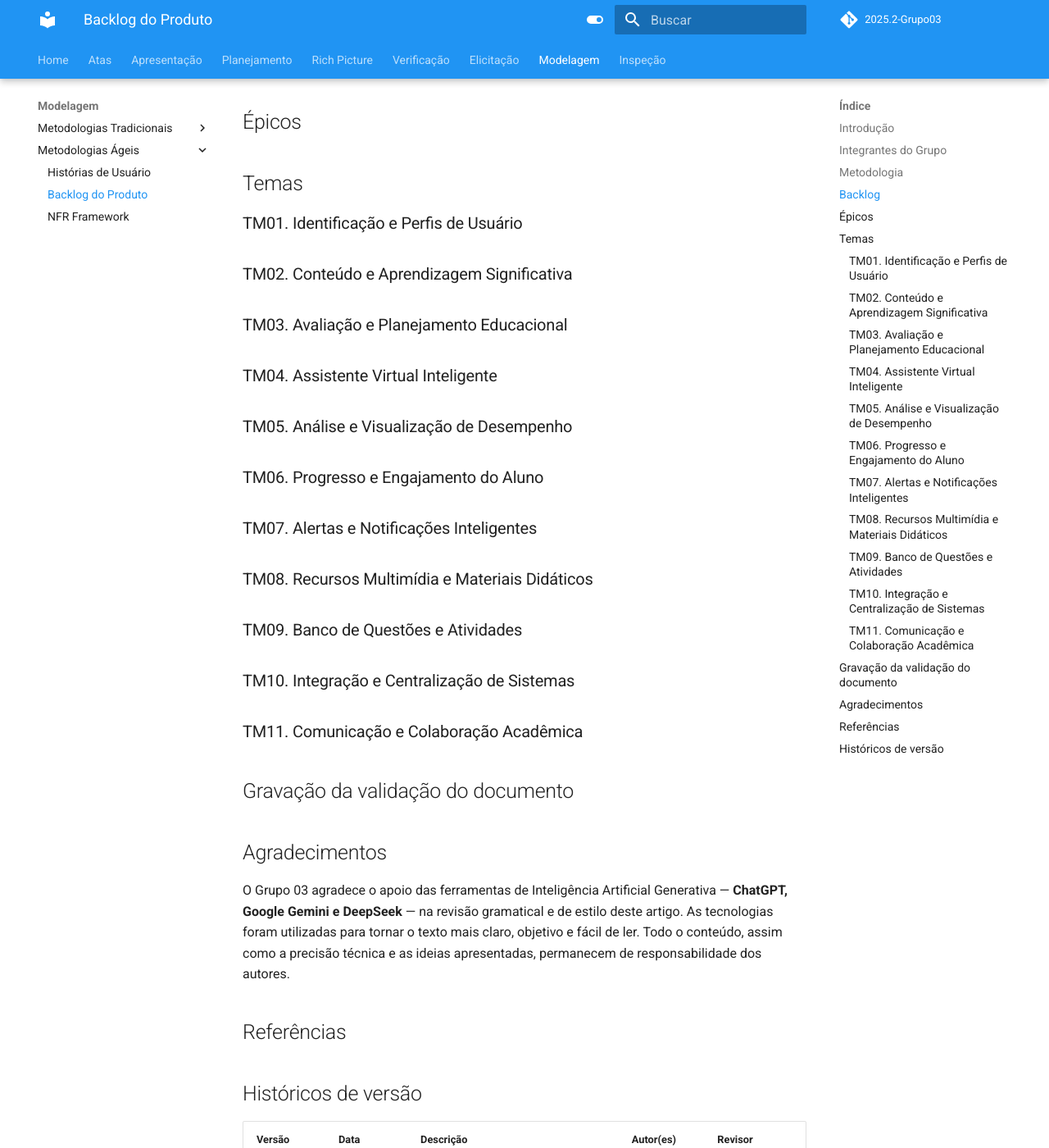
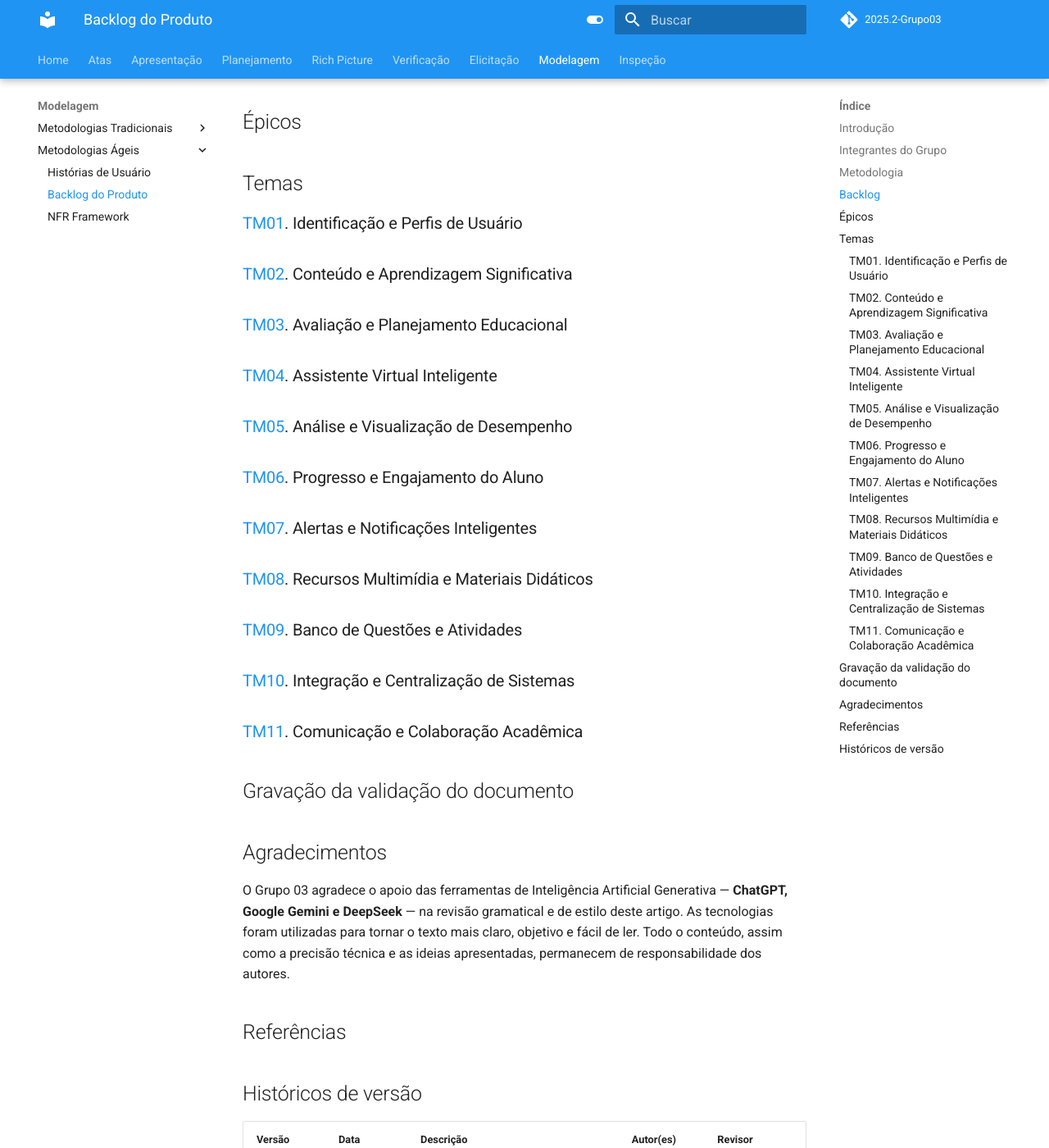
Before and after one commit to Requisitos-de-Software/2025.2-Grupo03, an MkDocs documentation site: the page built from docs/Modelagem/backlog_do_produto.md, in a window 1280 px wide and 1400 px high, scrolled down 969 px. Shown: the whole window at 82% size. Built offline with MkDocs 1.6.1 and Material for MkDocs 9.7.7, drawn with Linux system fonts in a browser that asks for light colours; comment, search, counter and statistics services are not loaded; some of the changed lines change nothing that is shown.

Commit message:
Adição de hiperlinks

```diff
--- a/docs/Modelagem/backlog_do_produto.md
+++ b/docs/Modelagem/backlog_do_produto.md
@@ -25,27 +25,27 @@ A Tabela 1 apresenta todos os integrantes da equipe que participaram da etapa de
 
 ## Temas
 
-### TM01. Identificação e Perfis de Usuário
+### [TM01](https://requisitos-de-software.github.io/2025.2-Grupo03/Modelagem/backlog_do_produto/#tm01-identificacao-e-perfis-de-usuario). Identificação e Perfis de Usuário
 
-### TM02. Conteúdo e Aprendizagem Significativa
+### [TM02](https://requisitos-de-software.github.io/2025.2-Grupo03/Modelagem/backlog_do_produto/#tm02-conteudo-e-aprendizagem-significativa). Conteúdo e Aprendizagem Significativa
 
-### TM03. Avaliação e Planejamento Educacional
+### [TM03](https://requisitos-de-software.github.io/2025.2-Grupo03/Modelagem/backlog_do_produto/#tm03-avaliacao-e-planejamento-educacional). Avaliação e Planejamento Educacional
 
-### TM04. Assistente Virtual Inteligente
+### [TM04](https://requisitos-de-software.github.io/2025.2-Grupo03/Modelagem/backlog_do_produto/#tm04-assistente-virtual-inteligente). Assistente Virtual Inteligente
 
-### TM05. Análise e Visualização de Desempenho
+### [TM05](https://requisitos-de-software.github.io/2025.2-Grupo03/Modelagem/backlog_do_produto/#tm05-analise-e-visualizacao-de-desempenho). Análise e Visualização de Desempenho
 
-### TM06. Progresso e Engajamento do Aluno
+### [TM06](https://requisitos-de-software.github.io/2025.2-Grupo03/Modelagem/backlog_do_produto/#tm06-progresso-e-engajamento-do-aluno). Progresso e Engajamento do Aluno
 
-### TM07. Alertas e Notificações Inteligentes
+### [TM07](https://requisitos-de-software.github.io/2025.2-Grupo03/Modelagem/backlog_do_produto/#tm07-alertas-e-notificacoes-inteligentes). Alertas e Notificações Inteligentes
 
-### TM08. Recursos Multimídia e Materiais Didáticos
+### [TM08](https://requisitos-de-software.github.io/2025.2-Grupo03/Modelagem/backlog_do_produto/#tm08-recursos-multimidia-e-materiais-didaticos). Recursos Multimídia e Materiais Didáticos
 
-### TM09. Banco de Questões e Atividades
+### [TM09](https://requisitos-de-software.github.io/2025.2-Grupo03/Modelagem/backlog_do_produto/#tm09-banco-de-questoes-e-atividades). Banco de Questões e Atividades
 
-### TM10. Integração e Centralização de Sistemas
+### [TM10](https://requisitos-de-software.github.io/2025.2-Grupo03/Modelagem/backlog_do_produto/#tm10-integracao-e-centralizacao-de-sistemas). Integração e Centralização de Sistemas
 
-### TM11. Comunicação e Colaboração Acadêmica
+### [TM11](https://requisitos-de-software.github.io/2025.2-Grupo03/Modelagem/backlog_do_produto/#tm11-comunicacao-e-colaboracao-academica). Comunicação e Colaboração Acadêmica
 
 ## Gravação da validação do documento
 
```
